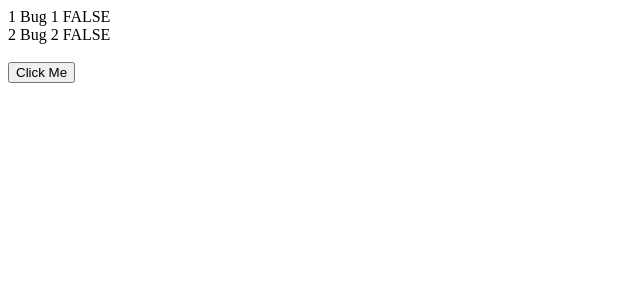
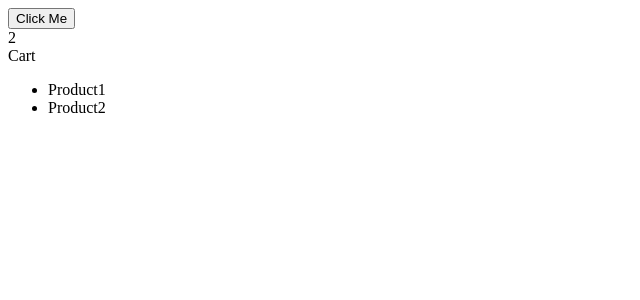
Before and after one commit to tapiwam/react-practice1, a React (Vite) app: page / in a window 1280 px wide. Shown: the top 300 px of the page, without its empty margins (0-640 px from the left). Built offline with nearby package versions, Linux system fonts and the light colour scheme.

Commit message:
Shared state between 2 child components

```diff
--- a/src/App.tsx
+++ b/src/App.tsx
@@ -1,34 +1,27 @@
 import { useState } from "react";
 import produce from "immer";
+import ListGroup from "./components/ListGroup";
+import NavBar from "./components/NavBar";
+import Cart from "./components/Cart";
 
 function App() {
-  const [bugs, setBugs] = useState([
-    { id: 1, title: "Bug 1", fixed: false },
-    { id: 2, title: "Bug 2", fixed: false },
-  ]);
+  const [cart, setCart] = useState(["Product1", "Product2"]);
 
   const handleClick = () => {
     // setting arrays in state also need new arrays
 
     // Update a value -> Map to find then spread the inner object with updates
     // setBugs(bugs.map((bug) => (bug.id === 1 ? { ...bug, fixed: true } : bug)));
-    setBugs(
-      produce((draft) => {
-        const bug = draft.find((bug) => bug.id === 1);
-        if (bug) bug.fixed = true;
-      })
-    );
+    setCart([...cart, "Produce3"]);
   };
 
   return (
     <div>
-      {bugs.map((bug) => (
-        <div key={bug.id}>
-          {bug.id} {bug.title} {bug.fixed ? "TRUE" : "FALSE"}
-        </div>
-      ))}
+      <button onClick={handleClick}>Click Me</button>
       <br />
-      <button onClick={handleClick}>Click Me</button>
+
+      <NavBar cartCount={cart.length}></NavBar>
+      <Cart cartItems={cart}></Cart>
     </div>
   );
 }
--- /dev/null
+++ b/src/components/Cart.tsx
@@ -0,0 +1,20 @@
+import React from "react";
+
+interface Props {
+  cartItems: string[];
+}
+
+const Cart = ({ cartItems }: Props) => {
+  return (
+    <>
+      <div>Cart</div>
+      <ul>
+        {cartItems.map((item, index) => (
+          <li key={index}>{item}</li>
+        ))}
+      </ul>
+    </>
+  );
+};
+
+export default Cart;
--- /dev/null
+++ b/src/components/NavBar.tsx
@@ -0,0 +1,11 @@
+import React from "react";
+
+interface Props {
+  cartCount: number;
+}
+
+const NavBar = ({ cartCount }: Props) => {
+  return <div>{cartCount}</div>;
+};
+
+export default NavBar;
```
